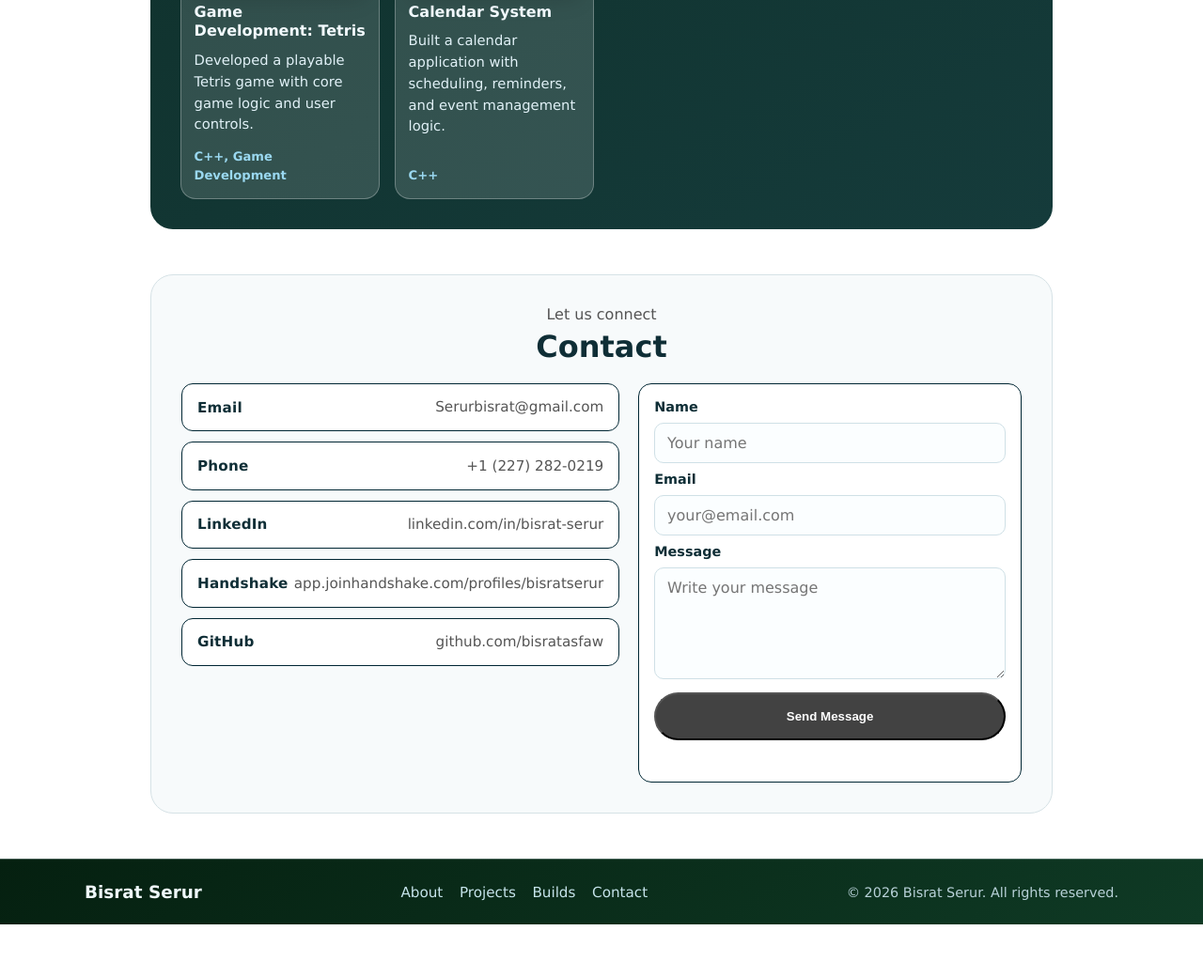
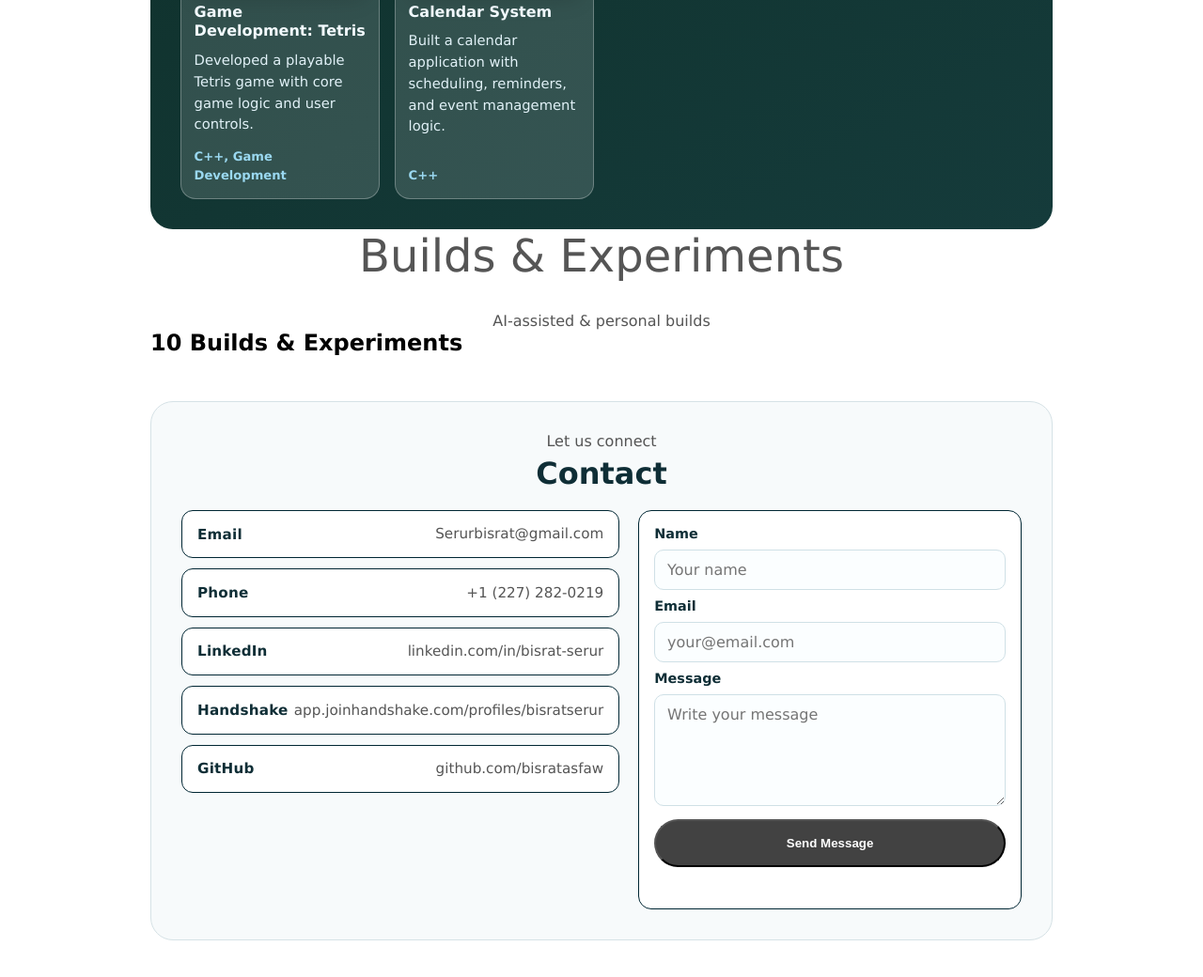
Before and after one commit to bisratasfaw/Portfolio-HTML-CSS-1, a plain HTML site: page index.html in a window 1280 px wide. Shown: the part 3544-4584 px from the top of the page at 94% size. Before the commit the page ends 4528 px from the top, so only its background shows below. Drawn offline with Linux system fonts and the light colour scheme.

Commit message:
feat: add Builds & Experiments section shell with title and grid container
Co-Authored-By: Claude Sonnet 4.6 <noreply@anthropic.com>

```diff
--- a/index.html
+++ b/index.html
@@ -390,6 +390,13 @@
             </article>
         </div>
      </section>
+     <p class="title">Builds &amp; Experiments</p>
+     <section id="builds" class="builds-main">
+        <p class="section-text-p1">AI-assisted &amp; personal builds</p>
+        <h2 class="builds-title">10 Builds &amp; Experiments</h2>
+        <div class="builds-grid">
+        </div>
+     </section>
     <section id="contact" class="contact-main">
         <p class="section-text-p1">Let us connect</p>
         <h2 class="contact-title">Contact</h2>
```
